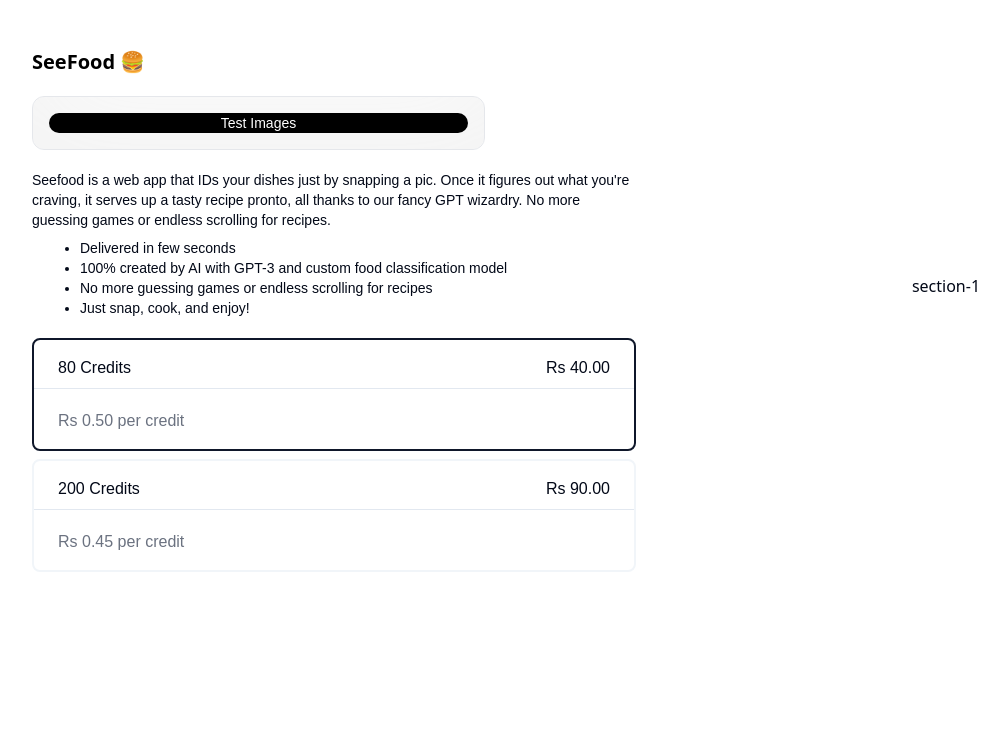
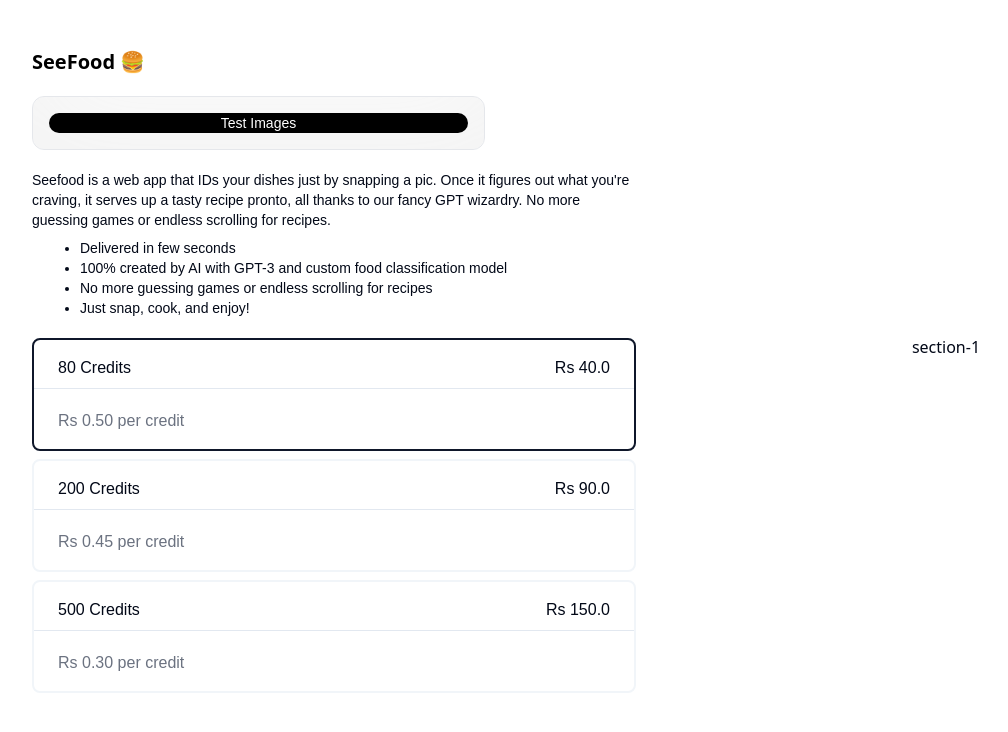
Before and after one commit to vishalrk1/seefood-ai, a React (Vite) app: page /plans in a window 1280 px wide. Shown: the top 732 px of the page, without its empty margins (32-1040 px from the left). Built offline with nearby package versions, Linux system fonts and the light colour scheme; no server answers.

Commit message:
adding new paid plan

```diff
--- a/src/components/payment/PlansList.tsx
+++ b/src/components/payment/PlansList.tsx
@@ -8,12 +8,13 @@
       className="mt-5"
       onValueChange={(value) => console.log(value)}
     >
-      <PlanCard credits="80" price="40.00" perCredit="0.50" planName="plan-1" />
+      <PlanCard credits="80" price="40.0" perCredit="0.50" planName="plan-1" />
+      <PlanCard credits="200" price="90.0" perCredit="0.45" planName="plan-2" />
       <PlanCard
-        credits="200"
-        price="90.00"
-        perCredit="0.45"
-        planName="plan-2"
+        credits="500"
+        price="150.0"
+        perCredit="0.30"
+        planName="plan-3"
       />
     </RadioGroup>
   );
```
